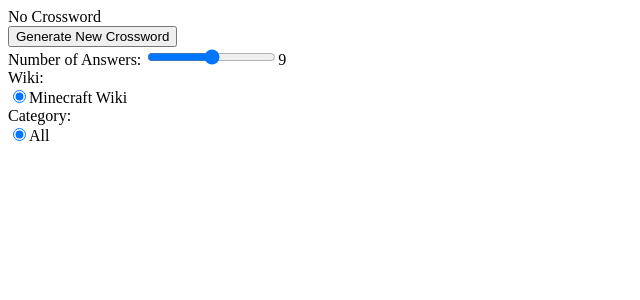
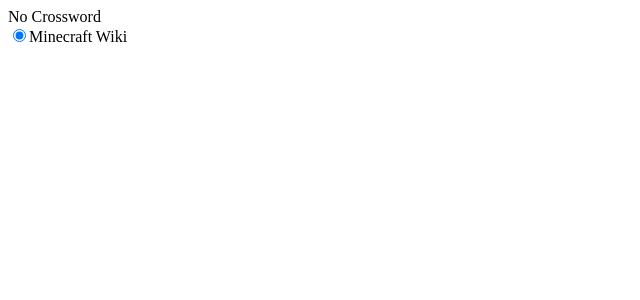
Before and after one commit to karlklaffen/reactapp, a React (Vite) app: page / in a window 1280 px wide. Shown: the top 300 px of the page, without its empty margins (0-640 px from the left). Built offline with nearby package versions, Linux system fonts and the light colour scheme; the HTML template or start-up script is replaced by a standard one.

Commit message:
Added SmartSelection for easier handling of selections

```diff
--- a/src/RandomCrossword/RandomCrosswordHandler.tsx
+++ b/src/RandomCrossword/RandomCrosswordHandler.tsx
@@ -3,54 +3,65 @@
 import {WordInfo, WordHead, CellPos, WordLoc, WordCollection} from "../Crossword/CrosswordUtils"
 import {getJsonFromAPI, setJsonFromAPI, getLinesFromFile} from "../Utils/APIUtils"
 import { generateCrossword } from './CrosswordGeneration'
-import {getMinWikiData, getNumRandomWordInfosFromCategory, WikiTypeData} from "./RandomCrosswordUtils"
+import {getMinWikiData, getNumRandomWordInfosFromCategory, type WikiType, type WikiTypeData, getWikiTypeByDisplayName} from "./RandomCrosswordUtils"
 
 import WikiSelectionRadios from './WikiSelectionRadios'
 import WikiCategoryRadios from './WikiCategoryRadios'
 
 import RandomCrossword from "./RandomCrossword"
-import RandomCrosswordSelector from './RandomCrosswordSelector'
+// import RandomCrosswordSelector from './RandomCrosswordSelector'
+import SmartSelection from '../Utils/SmartSelection'
+import { SelectionGroup, type SelectionOption } from '../Utils/SmartSelectionUtils'
 
-function RandomCrosswordHandler({wikiTypeData, minNumAnswers, maxNumAnswers}: {wikiTypeData: Map<string, WikiTypeData>, minNumAnswers: number, maxNumAnswers: number}): JSX.Element {
+function RandomCrosswordHandler({wikiTypes, minNumAnswers, maxNumAnswers}: {wikiTypes: Array<WikiType>, minNumAnswers: number, maxNumAnswers: number}): JSX.Element {
+
+  const WIKI_SELECTION_GROUP_NAME = "wiki";
+  const CATEGORY_SELECTION_GROUP_NAME = "category";
 
   const [selectedWikiName, setSelectedWikiName] = useState<string>("");
   const [selectedCategoryName, setSelectedCategoryName] = useState<string>("");
 
   const [numAnswers, setNumAnswers] = useState<number>((minNumAnswers + maxNumAnswers) / 2);
 
-  // const [resetEnabled, setResetEnabled] = useState(true);
-
-  const WIKI_SELECTION_GROUP_NAME = "wiki";
-  const CATEGORY_SELECTION_GROUP_NAME = "category";
-
-  if (wikiTypeData.size == 0)
-    return <div>No Wikis to generate crossword</div>
-
-  // let checkedWikiRadio: HTMLInputElement | null = getCheckedRadio(WIKI_SELECTION_GROUP_NAME);
-
-  // let getRandomCrosswordFunc = async () => {
-  //   setResetEnabled(false);
-
-
-  //   setResetEnabled(true);
-  // }
+  if (wikiTypes.length == 0)
+    return <div>No Wikis to generate crossword</div>;
 
   console.log('rerender');
 
   let crosswordJSX = selectedWikiName === "" ? <div>No Crossword</div> :
-    <RandomCrossword wikiURL={wikiTypeData.get(selectedWikiName)!.url} categoryName={selectedCategoryName} numAnswers={numAnswers}/>
+    <RandomCrossword wikiURL={getWikiTypeByDisplayName(wikiTypes, selectedWikiName)!.url} categoryName={selectedCategoryName} numAnswers={numAnswers}/>
 
   return (
     <div>
       {crosswordJSX}
-      <RandomCrosswordSelector wikiSelectionGroupName={WIKI_SELECTION_GROUP_NAME} categorySelectionGroupName={CATEGORY_SELECTION_GROUP_NAME}
+      {/* <RandomCrosswordSelector wikiSelectionGroupName={WIKI_SELECTION_GROUP_NAME} categorySelectionGroupName={CATEGORY_SELECTION_GROUP_NAME}
         wikiTypeData={wikiTypeData} minNumAnswers={minNumAnswers} maxNumAnswers={maxNumAnswers} callbackFunc={(wikiName: string, categoryName: string, numAnswers: number) => {
 
         setSelectedWikiName(wikiName);
         setSelectedCategoryName(categoryName);
         setNumAnswers(numAnswers);
         console.log('returned');
-      }} />
+      }} /> */}
+      <SmartSelection<WikiTypeData> initialGroup={new SelectionGroup('wikis', 'radio',
+
+        wikiTypes.map((type: WikiType) => {
+          return {displayName: type.displayName, data: {url: type.url, categoryNames: type.categoryNames}};
+        }),
+
+        new Set([0]),
+
+        (selectedOption: SelectionOption<WikiTypeData>) => {
+
+          return <SmartSelection<null> initialGroup={new SelectionGroup<null>('categories', 'radio',
+
+            selectedOption.data.categoryNames.map((catName: string) => {
+              return {displayName: catName, data: null};
+            }),
+
+            new Set([0])
+          )} />
+        }
+      )} />
     </div>
   )
 }
--- a/src/RandomCrossword/RandomCrosswordLauncher.tsx
+++ b/src/RandomCrossword/RandomCrosswordLauncher.tsx
@@ -1,11 +1,12 @@
 import { useEffect, useState, type JSX } from 'react'
 import {getLinesFromFile} from "../Utils/APIUtils"
-import {fileLinesToWikiCategories, WikiTypeData} from "./RandomCrosswordUtils"
+import {fileLinesToWikiCategories, type WikiType} from "./RandomCrosswordUtils"
 
 import RandomCrosswordHandler from './RandomCrosswordHandler'
 
 function RandomCrosswordLauncher({fileName}: {fileName: string}) {
-    const [wikiTypeData, setWikiTypeData] = useState<Map<string, WikiTypeData> | null>(null);
+
+  const [wikiTypeData, setWikiTypeData] = useState<Array<WikiType> | null>(null);
 
   useEffect(() => {
     (async () => {
@@ -19,7 +20,7 @@
 
   return (
     <div>
-      <RandomCrosswordHandler wikiTypeData={wikiTypeData} minNumAnswers={3} maxNumAnswers={15}/>
+      <RandomCrosswordHandler wikiTypes={wikiTypeData} minNumAnswers={3} maxNumAnswers={15}/>
     </div>
   )
 }
--- a/src/RandomCrossword/RandomCrosswordSelector.tsx
+++ b/src/RandomCrossword/RandomCrosswordSelector.tsx
@@ -1,57 +1,57 @@
-import {type JSX, useState} from "react"
-import type { WikiTypeData } from "./RandomCrosswordUtils";
+// import {type JSX, useState} from "react"
+// import type { WikiTypeData } from "./RandomCrosswordUtils";
 
-import WikiSelectionRadios from "./WikiSelectionRadios";
-import WikiCategoryRadios from "./WikiCategoryRadios";
-import { getWithDefault } from "../Utils/Utils";
+// import WikiSelectionRadios from "./WikiSelectionRadios";
+// import WikiCategoryRadios from "./WikiCategoryRadios";
+// import { getWithDefault } from "../Utils/Utils";
 
-function RandomCrosswordSelector({wikiSelectionGroupName, categorySelectionGroupName, wikiTypeData, minNumAnswers, maxNumAnswers, callbackFunc}: {wikiSelectionGroupName: string, categorySelectionGroupName: string, wikiTypeData: Map<string, WikiTypeData>, minNumAnswers: number, maxNumAnswers: number, callbackFunc: (wikiName: string, categoryName: string, numAnswers: number) => void}): JSX.Element {
+// function RandomCrosswordSelector({wikiSelectionGroupName, categorySelectionGroupName, wikiTypeData, minNumAnswers, maxNumAnswers, callbackFunc}: {wikiSelectionGroupName: string, categorySelectionGroupName: string, wikiTypeData: Map<string, WikiTypeData>, minNumAnswers: number, maxNumAnswers: number, callbackFunc: (wikiName: string, categoryName: string, numAnswers: number) => void}): JSX.Element {
 
-    const [selectedWikiName, setSelectedWikiName] = useState<string>(wikiTypeData.keys().next().value!);
-    const [selectedCategoryName, setSelectedCategoryName] = useState<string>(wikiTypeData.get(selectedWikiName)?.categoryNames[0]!);
+//     const [selectedWikiName, setSelectedWikiName] = useState<string>(wikiTypeData.keys().next().value!);
+//     const [selectedCategoryName, setSelectedCategoryName] = useState<string>(wikiTypeData.get(selectedWikiName)?.categoryNames[0]!);
 
-    const [numAnswers, setNumAnswers] = useState<number>((minNumAnswers + maxNumAnswers) / 2);
+//     const [numAnswers, setNumAnswers] = useState<number>((minNumAnswers + maxNumAnswers) / 2);
 
-    let categoryNames: Array<string> | null = getWithDefault(wikiTypeData.get(selectedWikiName)?.categoryNames, null);
+//     let categoryNames: Array<string> | null = getWithDefault(wikiTypeData.get(selectedWikiName)?.categoryNames, null);
 
-    return (
-        <div>
-            <button onClick={() => {
-                callbackFunc(selectedWikiName, selectedCategoryName, numAnswers);
-            }}>
-                Generate New Crossword
-            </button>
-            <div>
-                <label htmlFor="custom-num-answers-field">Number of Answers: </label>
-                <input type="range" id="custom-num-answers-field" min="3" max="15" onChange={(e: any) => {
-                    setNumAnswers(e.target.value);
-                }}/>
-                <label htmlFor="custom-num-answers-field" id="custom-num-answers-display">{numAnswers}</label>
-            </div>
+//     return (
+//         <div>
+//             <button onClick={() => {
+//                 callbackFunc(selectedWikiName, selectedCategoryName, numAnswers);
+//             }}>
+//                 Generate New Crossword
+//             </button>
+//             <div>
+//                 <label htmlFor="custom-num-answers-field">Number of Answers: </label>
+//                 <input type="range" id="custom-num-answers-field" min="3" max="15" onChange={(e: any) => {
+//                     setNumAnswers(e.target.value);
+//                 }}/>
+//                 <label htmlFor="custom-num-answers-field" id="custom-num-answers-display">{numAnswers}</label>
+//             </div>
 
-            <div>
-                <div>
-                Wiki:
-                <WikiSelectionRadios wikiNames={Array.from(wikiTypeData.keys())} groupName={wikiSelectionGroupName} onClick={(e: any) => {
-                    setSelectedWikiName(e.target.value);
+//             <div>
+//                 <div>
+//                 Wiki:
+//                 <WikiSelectionRadios wikiNames={Array.from(wikiTypeData.keys())} groupName={wikiSelectionGroupName} onClick={(e: any) => {
+//                     setSelectedWikiName(e.target.value);
 
-                    // set default category back to "All"
-                    setSelectedCategoryName(wikiTypeData.get(e.target.value)?.categoryNames[0]!)
-                    let catAllBt = document.getElementById("catallbt");
+//                     // set default category back to "All"
+//                     setSelectedCategoryName(wikiTypeData.get(e.target.value)?.categoryNames[0]!)
+//                     let catAllBt: HTMLInputElement = document.getElementById("catallbt") as HTMLInputElement;
 
-                    if (catAllBt != undefined)
-                        (catAllBt as HTMLInputElement).checked = true;
-                }}/>
-                </div>
-                <div>
-                Category:
-                <WikiCategoryRadios wikiCategories={categoryNames} groupName={categorySelectionGroupName} onClick={(e: any) => {
-                    setSelectedCategoryName(e.target.value);
-                }}/>
-                </div>
-            </div>
-        </div>
-    )
-}
+//                     if (catAllBt != undefined)
+//                         catAllBt.checked = true;
+//                 }}/>
+//                 </div>
+//                 <div>
+//                 Category:
+//                 <WikiCategoryRadios wikiCategories={categoryNames} groupName={categorySelectionGroupName} onClick={(e: any) => {
+//                     setSelectedCategoryName(e.target.value);
+//                 }}/>
+//                 </div>
+//             </div>
+//         </div>
+//     )
+// }
 
-export default RandomCrosswordSelector
+// export default RandomCrosswordSelector
--- a/src/RandomCrossword/RandomCrosswordUtils.tsx
+++ b/src/RandomCrossword/RandomCrosswordUtils.tsx
@@ -1,6 +1,7 @@
 import {areLetters, getRandomUniqueElements} from "../Utils/Utils"
 import {WordInfo} from "../Crossword/CrosswordUtils"
 import {getJsonFromAPI} from "../Utils/APIUtils"
+import { type SelectionOption } from "../Utils/SmartSelectionUtils";
 
 function getWordFromTitle(title: string): string | null {
   if (title.length > 25)
@@ -174,28 +175,24 @@
 
 }
 
-export class WikiTypeData {
+export type WikiType = {
+  displayName: string;
   url: string;
   categoryNames: Array<string>;
-
-  constructor(url: string, categoryNames: Array<string>) {
-    this.url = url;
-    this.categoryNames = categoryNames;
-  }
 }
 
-export class WikiInfo {
+export type WikiTypeData = {
+  url: string;
+  categoryNames: Array<string>;
+}
+
+export type WikiInfo = {
   name: string;
   url: string;
-
-  constructor(name: string, url: string) {
-    this.name = name;
-    this.url = url;
-  }
 }
 
-export function fileLinesToWikiCategories(lines: Array<string>): Map<string, WikiTypeData> {
-  let catMap: Map<string, WikiTypeData> = new Map();
+export function fileLinesToWikiCategories(lines: Array<string>): Array<WikiType> {
+  let types: Array<WikiType> = new Array<WikiType>();
 
   let collectedData: boolean = false;
   let curWikiName: string = "";
@@ -207,7 +204,7 @@
   for (let i = 0; i <= lines.length; i++) {
     if (lines[i] == "" || i == lines.length) { // blank line or end, reset
       if (collectedData) {
-        catMap.set(curWikiName, new WikiTypeData(curWikiUrl, curCats));
+        types.push({displayName: curWikiName, url: curWikiUrl, categoryNames: curCats});
         collectedData = false;
       }
     }
@@ -225,9 +222,9 @@
     }
   }
 
-  console.log(catMap);
+  console.log(types);
 
-  return catMap;
+  return types;
 }
 
 export async function getNumRandomWordInfosFromCategory(wiki: string, category: string, num: number): Promise<Array<WordInfo>> {
@@ -249,3 +246,26 @@
     this.categoryName = categoryName;
   }
 }
+
+export function getWikiTypeByDisplayName(wikiTypes: Array<WikiType>, displayName: string): WikiType | undefined {
+  for (const type of wikiTypes)
+    if (type.displayName == displayName)
+      return type;
+
+  return undefined;
+}
+
+// export function getSelectionOptionsFromWikiTypes(wikiTypes: Array<WikiType>): Array<SelectionOption> {
+//   let options: Array<SelectionOption> = [];
+
+//   for (const type of wikiTypes)
+//     options.push({displayName: type.displayName, value: type.url});
+
+//   return options;
+// }
+
+// export function getSelectionOptionsFromCategoryTypes(catNames: Array<string>): Array<SelectionOption> {
+//   let options: Array<SelectionOption> = [];
+
+
+// }
--- a/src/RandomCrossword/WikiSelectionRadios.tsx
+++ b/src/RandomCrossword/WikiSelectionRadios.tsx
@@ -1,6 +1,6 @@
 import { type JSX, useState, useEffect } from "react";
 import {getJsonFromAPI, getLinesFromFile} from "../Utils/APIUtils"
-import {WikiInfo} from "./RandomCrosswordUtils"
+import {type WikiInfo} from "./RandomCrosswordUtils"
 
 function WikiSelectionRadios({wikiNames, groupName, onClick}: {wikiNames: Array<string>, groupName: string, onClick: (e: any) => void}): Array<JSX.Element> {
 
--- /dev/null
+++ b/src/Utils/SmartSelection.tsx
@@ -0,0 +1,40 @@
+import {type JSX, useState} from "react"
+
+import { SelectionGroup, type SelectionOption } from "./SmartSelectionUtils"
+
+import { getElementsFromIndices } from "./Utils";
+
+function SmartSelection<T>({initialGroup}: {initialGroup: SelectionGroup<T>}): Array<JSX.Element> {
+    const [checkedIndices, setCheckedIndices] = useState<Set<number>>(initialGroup.defaultCheckedIndices);
+
+    let jsxArray: Array<JSX.Element> = [];
+
+    for (let i = 0; i < initialGroup.options.length; i++) {
+        const option: SelectionOption<T> = initialGroup.options[i];
+
+        jsxArray.push(<div key={option.displayName}>
+                {/* <input type={initialGroup.type} name={initialGroup.name} id={id} value={option.value} onClick={(e: any) => {
+                    setCheckedIndices(initialGroup.getCheckedIndices());
+                }}/>
+                <label htmlFor={id}>{option.displayName}</label> */}
+
+                <label>
+                    <input type={initialGroup.type} name={initialGroup.name} defaultChecked={initialGroup.defaultCheckedIndices.has(i)} onClick={(e: any) => {
+                        setCheckedIndices(initialGroup.getCheckedIndices());
+                    }} />
+                    {option.displayName}
+                </label>
+            </div>);
+    }
+
+    for (const checkedIndex of checkedIndices)
+        jsxArray.push(
+        <div key={checkedIndex}>
+            {initialGroup.addJSXFunc(initialGroup.options[checkedIndex])}
+        </div>);
+
+
+    return jsxArray;
+}
+
+export default SmartSelection;
--- /dev/null
+++ b/src/Utils/SmartSelectionUtils.tsx
@@ -0,0 +1,41 @@
+import {type JSX} from "react"
+
+export type SelectionOption<T> = {
+    displayName: string;
+    data: T;
+}
+
+export class SelectionGroup<T> {
+    name: string;
+    type: string;
+    options: Array<SelectionOption<T>>
+    defaultCheckedIndices: Set<number>;
+    addJSXFunc: (checkedOption: SelectionOption<T>) => JSX.Element;
+
+    constructor(name: string, type: string, options: Array<SelectionOption<T>>, defaultCheckedIndices: Set<number>, addJSXFunc: (checkedOption: SelectionOption<T>) => JSX.Element = (checkedOption: SelectionOption<T>) => {return <></>}) {
+        this.name = name;
+        this.type = type;
+        this.options = options;
+        this.defaultCheckedIndices = defaultCheckedIndices;
+        this.addJSXFunc = addJSXFunc;
+    }
+
+    getCheckedIndices(): Set<number> {
+        let indices: Set<number> = new Set();
+        const allElems: NodeListOf<HTMLInputElement> = document.getElementsByName(this.name) as NodeListOf<HTMLInputElement>;
+        for (let i = 0; i < allElems.length; i++) {
+            if (allElems[i].checked)
+                indices.add(i);
+        }
+
+        return indices;
+    }
+
+    getIndexOfOption(displayName: string): number {
+        for (let i = 0; i < this.options.length; i++)
+            if (this.options[i].displayName === displayName)
+                return i;
+
+        return -1;
+    }
+}
```
Also changed, not shown: src/Utils/Utils.tsx (+10 -0 lines).
